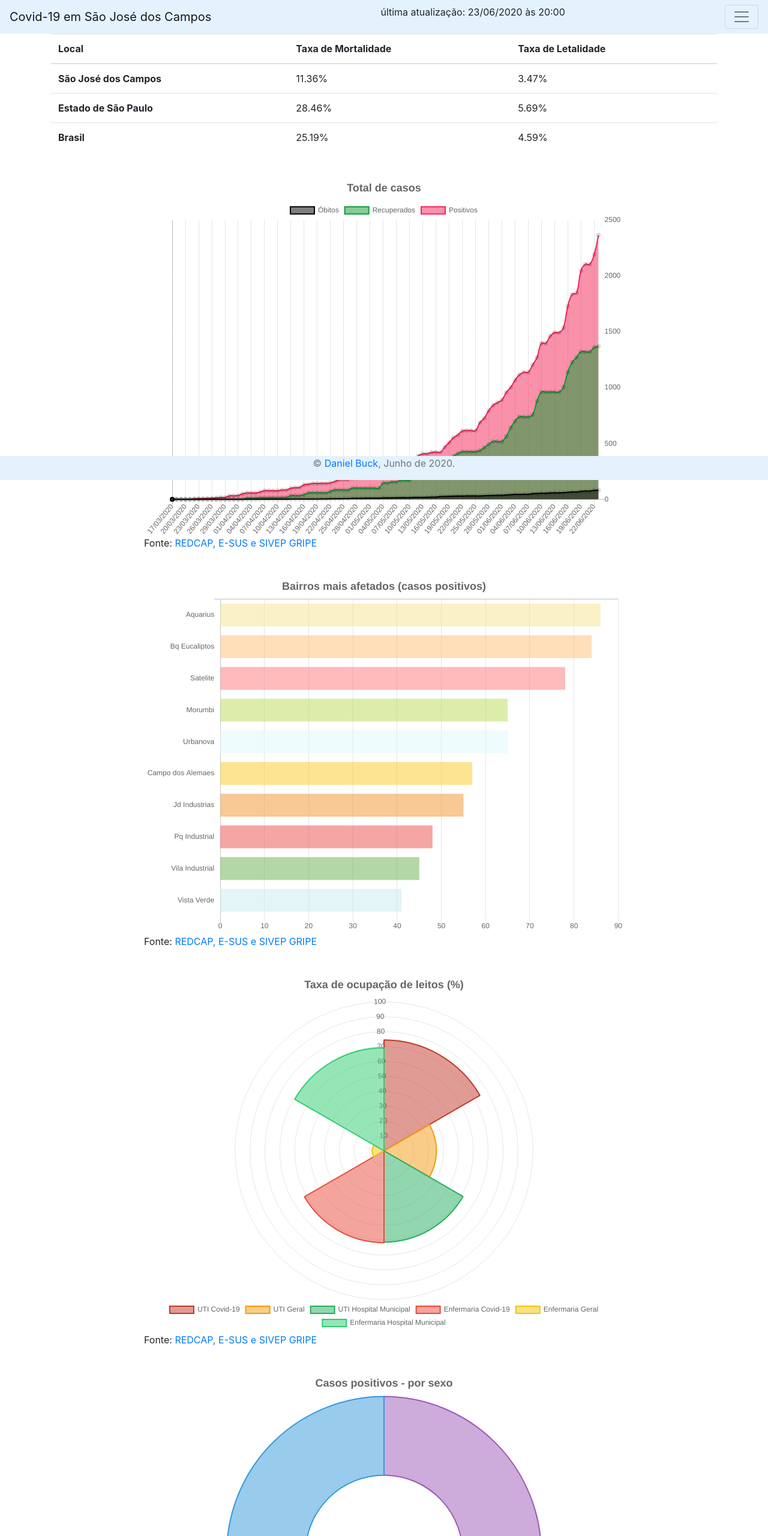
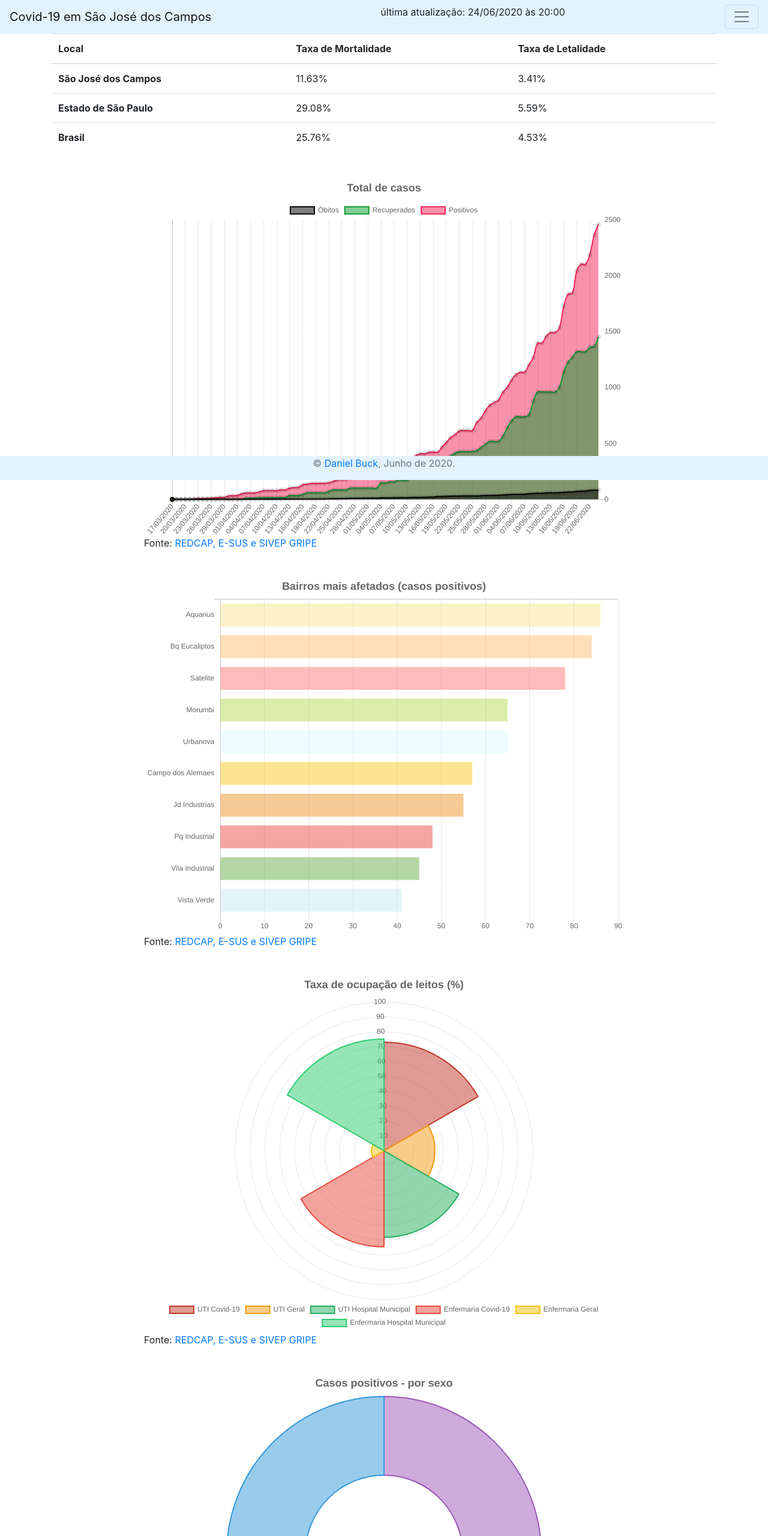
Before and after one commit to danbuck84/danbuck84.github.io, a website: page pages/covid19sjc/public/index.html in a window 1280 px wide. Shown: the top 2560 px of the page at 60% size. Drawn offline with nearby package versions, Linux system fonts and the light colour scheme.

Commit message:
updating proper files with today's new figures

```diff
--- a/pages/covid19sjc/public/index.html
+++ b/pages/covid19sjc/public/index.html
@@ -14,7 +14,7 @@
     <div class="sticky-top">
         <nav class="navbar navbar-light" style="background-color: #e3f2fd;">
             <a class="navbar-brand">Covid-19 em São José dos Campos</a>
-            <p>última atualização: 23/06/2020 às 20:00</p>
+            <p>última atualização: 24/06/2020 às 20:00</p>
             <button class="navbar-toggler" type="button" data-toggle="collapse" data-target="#navbarNavAltMarkup" aria-controls="navbarNavAltMarkup" aria-expanded="false" aria-label="Toggle navigation">
                 <span class="navbar-toggler-icon"></span>
             </button>
@@ -44,18 +44,18 @@
             <tbody>
                 <tr>
                     <th scope="row">São José dos Campos</th>
-                    <td>11.36%</td>
-                    <td>3.47%</td>
+                    <td>11.63%</td>
+                    <td>3.41%</td>
                 </tr>
                 <tr>
                     <th scope="row">Estado de São Paulo</th>
-                    <td>28.46%</td>
-                    <td>5.69%</td>
+                    <td>29.08%</td>
+                    <td>5.59%</td>
                 </tr>
                 <tr>
                     <th scope="row">Brasil</th>
-                    <td>25.19%</td>
-                    <td>4.59%</td>
+                    <td>25.76%</td>
+                    <td>4.53%</td>
                 </tr>
             </tbody>
         </table>
--- a/pages/covid19sjc/public/occupancyRate.js
+++ b/pages/covid19sjc/public/occupancyRate.js
@@ -45,12 +45,12 @@ function occupancyRate() {
         datasets: [
             {
                 data: [
-                    74.40, // icu covid
-                    35.20, // icu general
-                    61.30, // icu hm
-                    61.70,  // ward covid
-                    7.90, // ward general
-                    69.20, // ward hm
+                    72.90, // icu covid
+                    34.20, // icu general
+                    58.10, // icu hm
+                    64.50,  // ward covid
+                    8.50, // ward general
+                    75.00, // ward hm
                 ],
                 backgroundColor: [
                     'rgba(192, 57, 43,0.5)',  // icu covid
--- a/pages/covid19sjc/public/totalCases.js
+++ b/pages/covid19sjc/public/totalCases.js
@@ -143,6 +143,7 @@ function totalCases() {
             '21/06/2020',
             '22/06/2020',
             '23/06/2020',
+            '24/06/2020',
         ],
         datasets: [
             {
@@ -251,6 +252,7 @@ function totalCases() {
                     75,
                     81,
                     82,
+                    84,
                 ],
             },
             {
@@ -359,6 +361,7 @@ function totalCases() {
                     1321,
                     1360,
                     1369,
+                    1455,
                 ],
             },
             {
@@ -467,6 +470,7 @@ function totalCases() {
                     2103,
                     2192,
                     2365,
+                    2462,
                 ],
             }
         ],
```
